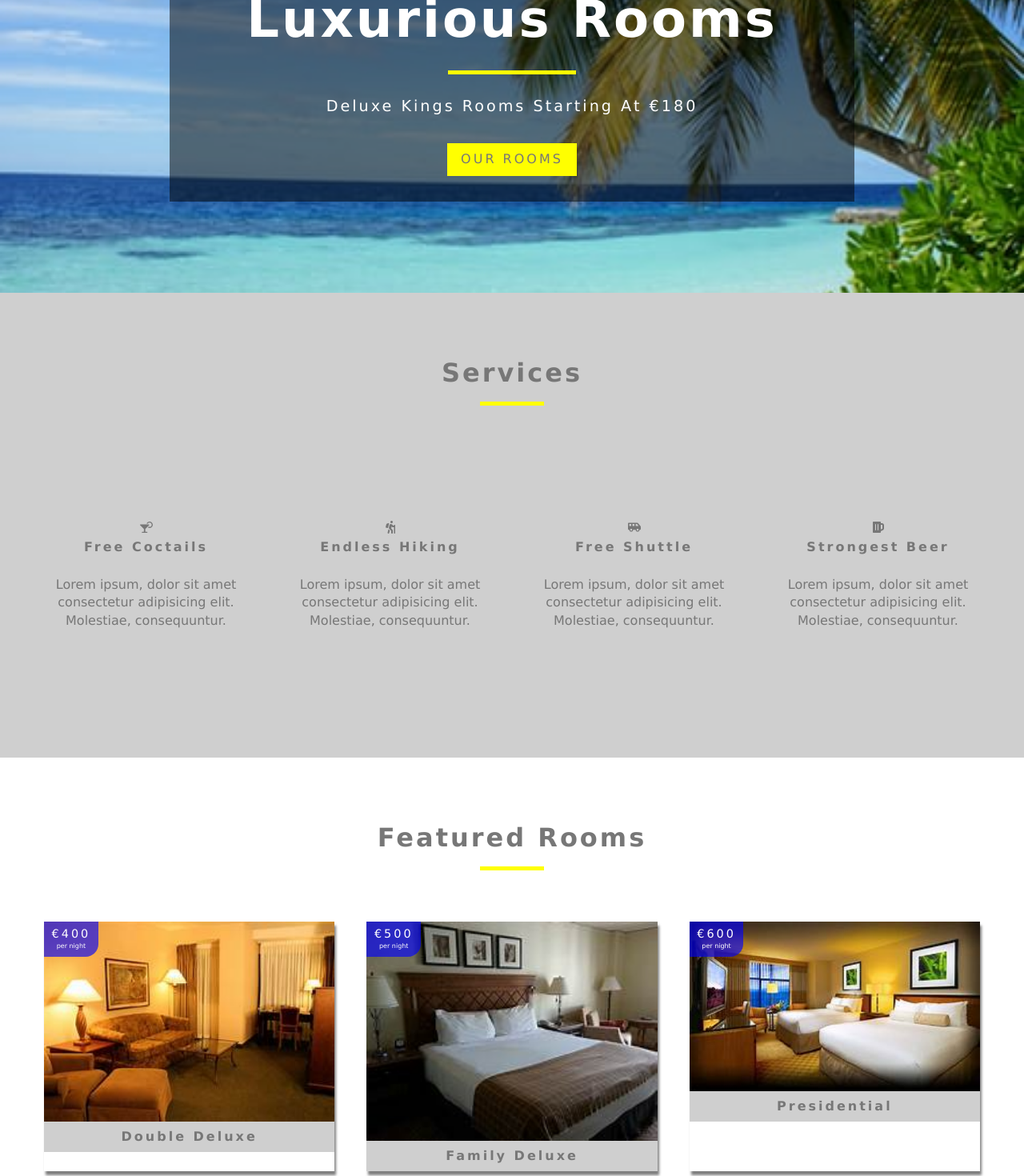
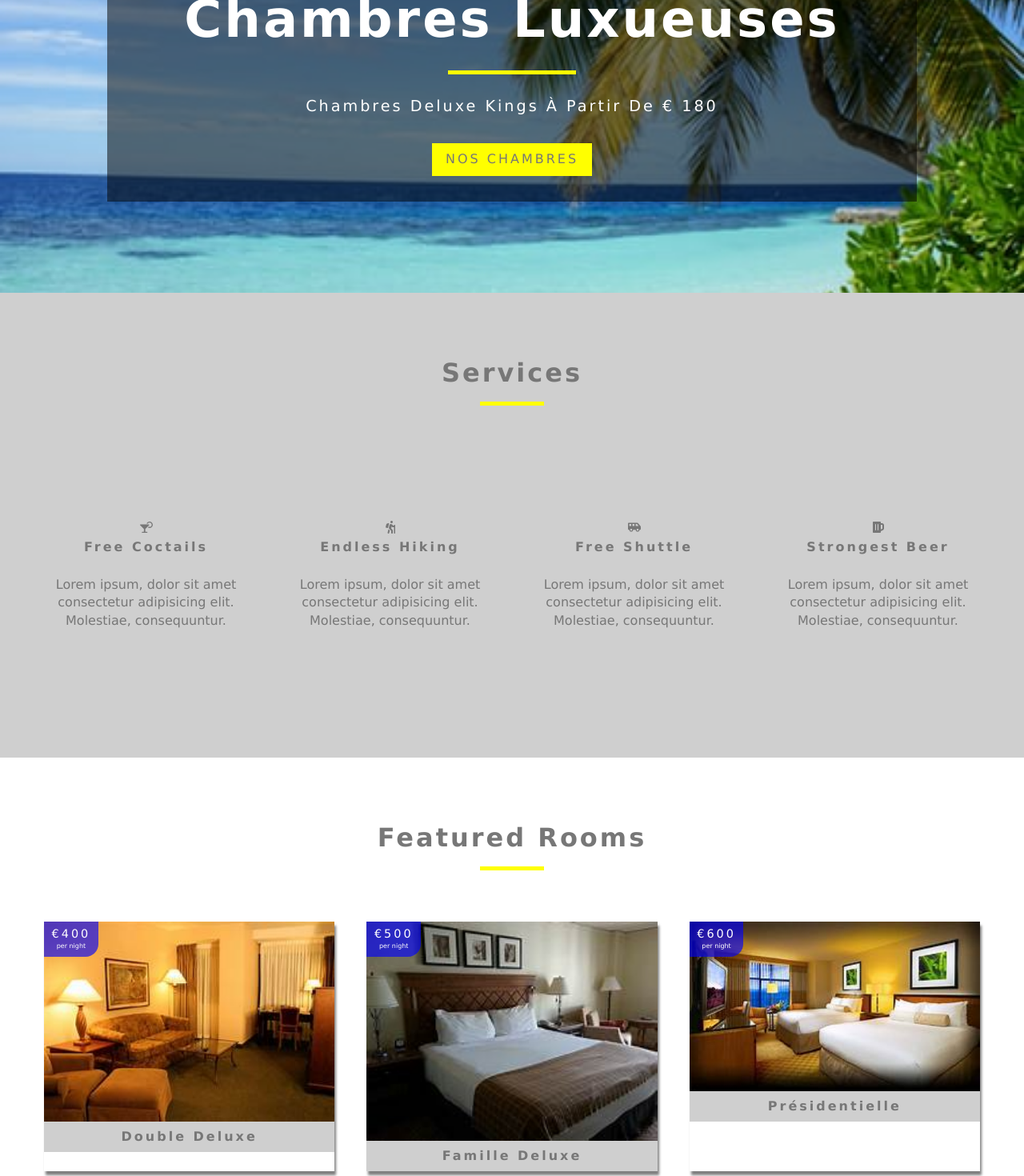
Before and after one commit to Mgbams/kings-resort, a React (Create React App) app: page / in a window 1280 px wide. Shown: the part 220-1690 px from the top of the page at 80% size. Built offline with nearby package versions, Linux system fonts and the light colour scheme.

Commit message:
updates in app.js

```diff
--- a/src/components/RoomsList.js
+++ b/src/components/RoomsList.js
@@ -5,7 +5,7 @@ export const RoomsList = ({rooms}) => {
     if (rooms.length === 0 ) {
         return (
             <div className='empy-search'>
-                <h3>unfortunately no room matched your search</h3>
+                <h3>malheureusement aucune chambre ne correspond à votre recherche</h3>
             </div>
         )
     }
--- a/src/data.js
+++ b/src/data.js
@@ -591,8 +591,8 @@ export default [
       id: "11"
     },
     fields: {
-      name: "family standard",
-      slug: "family-standard",
+      name: "Chambre familiale standard",
+      slug: "chambre-familiale-standard",
       type: "family",
       price: 400,
       size: 600,
@@ -648,9 +648,9 @@ export default [
       id: "12"
     },
     fields: {
-      name: "family deluxe",
-      slug: "family-deluxe",
-      type: "family",
+      name: "Famille deluxe",
+      slug: "famille-deluxe",
+      type: "famille",
       price: 500,
       size: 700,
       capacity: 6,
@@ -705,9 +705,9 @@ export default [
       id: "13"
     },
     fields: {
-      name: "presidential",
-      slug: "presidential-room",
-      type: "presidential",
+      name: "Présidentielle",
+      slug: "chambre-présidentielle",
+      type: "présidentielle",
       price: 600,
       size: 1000,
       capacity: 10,
--- a/src/pages/Home.js
+++ b/src/pages/Home.js
@@ -11,12 +11,12 @@ export const Home = () => {
     <>
       <Hero hero="defaultHero">
         <Banner
-          title="Luxurious rooms"
-          subtitle="Deluxe Kings rooms starting at €180"
+          title="Chambres luxueuses"
+          subtitle="Chambres Deluxe Kings à partir de € 180"
         >
           <Link to="/rooms" className="btn-primary">
             {" "}
-            Our rooms
+            Nos chambres
           </Link>
         </Banner>
       </Hero>
```
